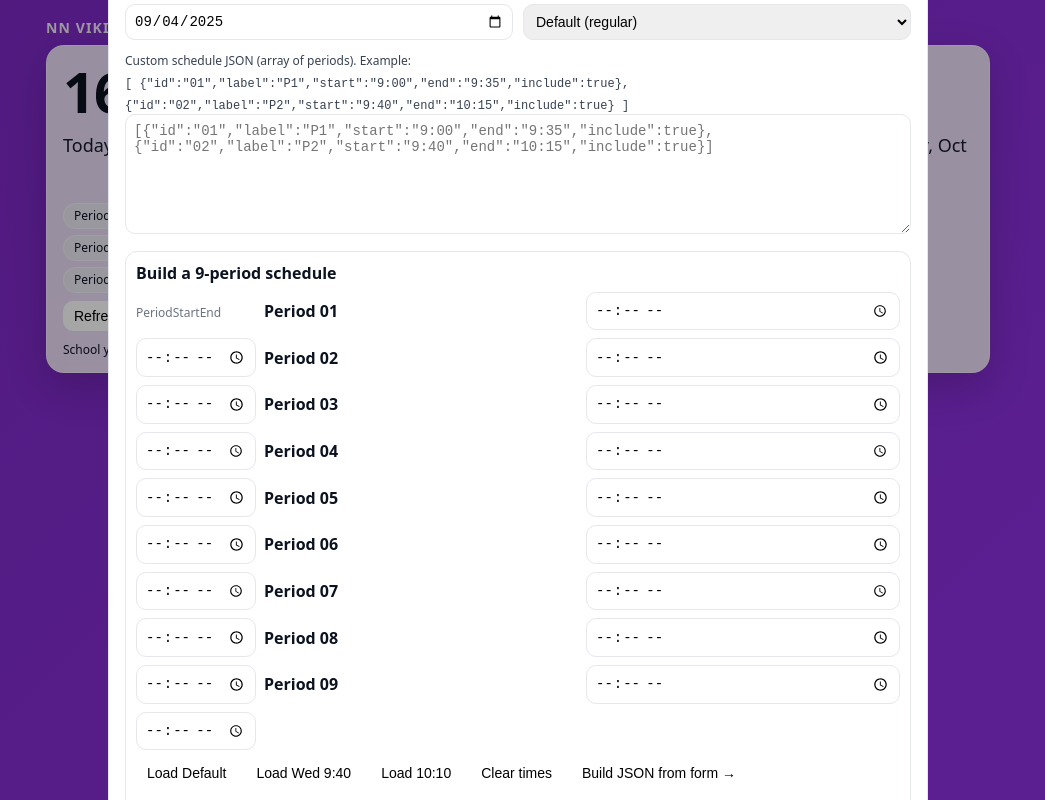
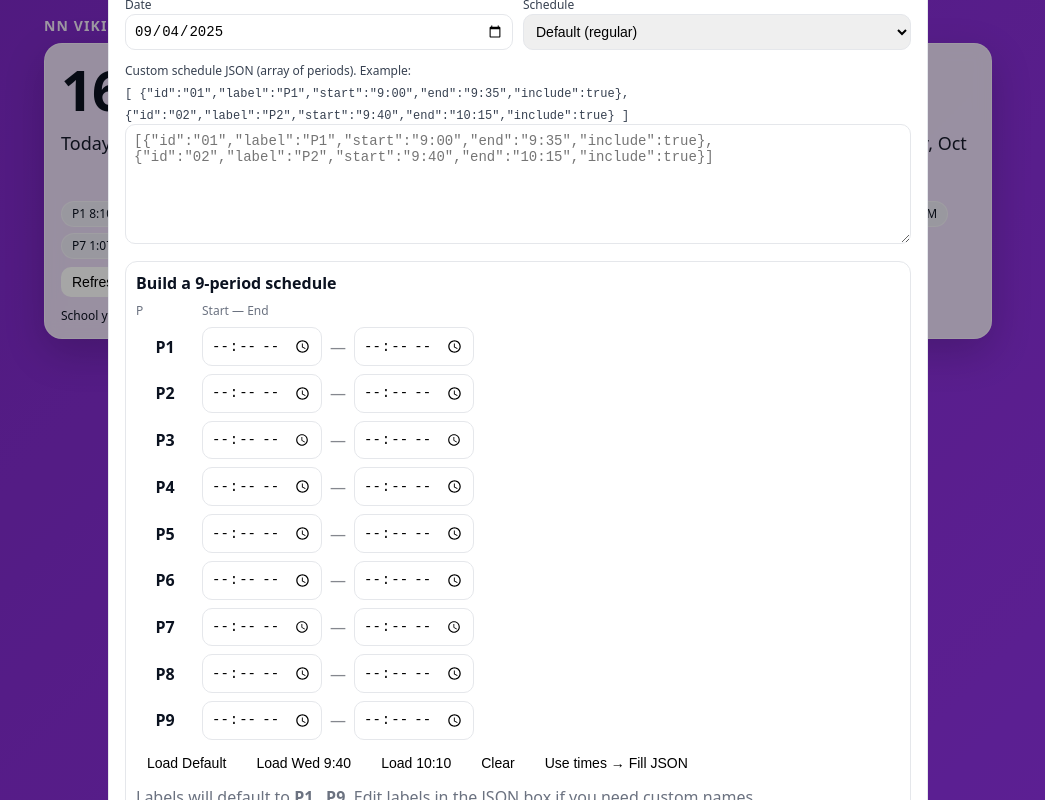
Before and after one commit to Shmar10/school-days-countdown, a plain HTML site: page v2/index.html in a window 1280 px wide. Both pictures are taken after a click on the button "⚙️ Settings". Shown: the whole page, without its empty margins (122-1167 px from the left). Drawn offline with Linux system fonts and the light colour scheme.

Commit message:
Update index.html

```diff
--- a/v2/index.html
+++ b/v2/index.html
@@ -21,14 +21,15 @@
       color:var(--fg);
     }
     @keyframes hue{0%{background-position:0% 50%}50%{background-position:100% 50%}100%{background-position:0% 50%}}
-    .wrap{max-width:980px;margin:0 auto;padding:18px}
+    .wrap{max-width:980px;margin:0 auto;padding:16px}
+    @media (max-width:480px){ .wrap{padding:12px} }
     .brand{color:#fff;letter-spacing:.08em;font-weight:800;text-transform:uppercase;margin:0 0 8px;opacity:.9;font-size:14px}
     .card{
       background:var(--card); backdrop-filter:blur(8px); -webkit-backdrop-filter:blur(8px);
       border:1px solid var(--border); border-radius:18px; box-shadow:0 14px 40px rgba(0,0,0,.18);
       padding:16px 16px 14px;
     }
-    h1{font-size:clamp(26px,6.2vw,56px);line-height:1.07;margin:0 0 6px;font-weight:900;letter-spacing:-.02em}
+    h1{font-size:clamp(24px,6.2vw,56px);line-height:1.07;margin:0 0 6px;font-weight:900;letter-spacing:-.02em}
     .sub{font-size:clamp(14px,2.6vw,18px);color:#0b1220;opacity:.95;line-height:1.25}
     .grid{display:grid;grid-template-columns:1fr 1fr;gap:10px;margin-top:6px}
     @media (max-width:780px){.grid{grid-template-columns:1fr}}
@@ -37,6 +38,9 @@
     .chip{background:var(--chip);color:var(--chipText);border-radius:999px;padding:6px 10px;border:1px solid var(--border);font-size:12px;line-height:1}
     .chip.past{background:var(--chipPast)}
     .chip.now{background:var(--chipNow);font-weight:700}
+    @media (max-width:480px){
+      .chip{font-size:11px;padding:5px 8px}
+    }
     .small{font-size:12px;margin-top:10px;color:#0b1220}
     .btns{display:flex;gap:8px;flex-wrap:wrap;margin-top:8px}
     button{font-size:14px;padding:6px 10px;border-radius:10px;border:1px solid var(--border);background:#fff;cursor:pointer}
@@ -53,13 +57,20 @@
     input,select,textarea{width:100%;padding:8px;border:1px solid #e5e7eb;border-radius:10px;font-size:14px}
     textarea{min-height:120px}
 
-    /* Form builder */
+    /* Compact 9-period builder */
     .builder{margin-top:12px;border:1px solid #e5e7eb;border-radius:12px;padding:10px}
     .builder h4{margin:0 0 8px}
-    .bgrid{display:grid;grid-template-columns:minmax(70px,120px) 1fr 1fr;gap:8px;align-items:center}
-    .bgrid > div{display:contents}
-    .bgrid .hdr{font-size:12px;color:#6b7280}
-    .bgrid input[type="time"]{min-width:120px}
+    .bgrid{display:grid;grid-template-columns:58px 1fr;gap:8px;align-items:center}
+    .bhead{display:contents}
+    .bhead div{font-size:12px;color:#6b7280}
+    .brow{display:contents}
+    .plabel{justify-self:center;font-weight:700}
+    .times{display:flex;align-items:center;gap:8px}
+    .times input[type="time"]{width:120px;min-width:110px}
+    .dash{opacity:.5}
+    @media (max-width:420px){
+      .times input[type="time"]{width:110px}
+    }
     .bbtns{display:flex;gap:8px;flex-wrap:wrap;margin-top:8px}
     .muted{color:#6b7280}
   </style>
@@ -123,21 +134,21 @@
         <textarea id="ovCustom" placeholder='[{"id":"01","label":"P1","start":"9:00","end":"9:35","include":true},{"id":"02","label":"P2","start":"9:40","end":"10:15","include":true}]'></textarea>
       </div>
 
-      <!-- Visual 9-period builder -->
+      <!-- Compact 9-period builder -->
       <div class="builder">
         <h4>Build a 9-period schedule</h4>
         <div class="bgrid" id="bgrid">
-          <div class="hdr">Period</div><div class="hdr">Start</div><div class="hdr">End</div>
+          <div class="bhead"><div>P</div><div>Start — End</div></div>
           <!-- rows injected by JS -->
         </div>
         <div class="bbtns">
           <button id="bLoadDefault">Load Default</button>
           <button id="bLoadWed">Load Wed 9:40</button>
           <button id="bLoad1010">Load 10:10</button>
-          <button id="bClear">Clear times</button>
-          <button id="bBuild">Build JSON from form →</button>
+          <button id="bClear">Clear</button>
+          <button id="bBuild">Use times → Fill JSON</button>
         </div>
-        <p class="muted" style="margin:8px 0 0">Tip: you can edit period labels in the JSON box above if you need “Block 1” etc.</p>
+        <p class="muted" style="margin:8px 0 0">Labels will default to <strong>P1</strong>…<strong>P9</strong>. Edit labels in the JSON box if you need custom names.</p>
       </div>
 
       <div class="btns" style="margin-top:10px">
@@ -168,38 +179,38 @@ const LAST_DAY  = new Date(2026, 4, 21); // May 21, 2026
    ===================== */
 const SCHEDULES = {
   DEFAULT: [
-    { id:"01", label:"Period 01", start:[8,10],  end:[8,52],  include:true },
-    { id:"02", label:"Period 02", start:[8,57],  end:[9,39],  include:true },
-    { id:"03", label:"Period 03", start:[9,44],  end:[10,26], include:true },
+    { id:"01", label:"P1", start:[8,10],  end:[8,52],  include:true },
+    { id:"02", label:"P2", start:[8,57],  end:[9,39],  include:true },
+    { id:"03", label:"P3", start:[9,44],  end:[10,26], include:true },
     { id:"HR", label:"Homeroom",  start:[10,31], end:[10,41], include:false },
-    { id:"04", label:"Period 04", start:[10,46], end:[11,28], include:true },
-    { id:"05", label:"Period 05", start:[11,33], end:[12,15], include:true },
-    { id:"06", label:"Period 06", start:[12,20], end:[13,2],  include:true },
-    { id:"07", label:"Period 07", start:[13,7],  end:[13,49], include:true },
-    { id:"08", label:"Period 08", start:[13,54], end:[14,36], include:true },
-    { id:"09", label:"Period 09", start:[14,41], end:[15,23], include:true }
+    { id:"04", label:"P4", start:[10,46], end:[11,28], include:true },
+    { id:"05", label:"P5", start:[11,33], end:[12,15], include:true },
+    { id:"06", label:"P6", start:[12,20], end:[13,2],  include:true },
+    { id:"07", label:"P7", start:[13,7],  end:[13,49], include:true },
+    { id:"08", label:"P8", start:[13,54], end:[14,36], include:true },
+    { id:"09", label:"P9", start:[14,41], end:[15,23], include:true }
   ],
   WED_LATE: [
-    { id:"01", label:"Period 01", start:[9,40],  end:[10,14], include:true },
-    { id:"02", label:"Period 02", start:[10,19], end:[10,52], include:true },
-    { id:"03", label:"Period 03", start:[10,57], end:[11,31], include:true },
-    { id:"04", label:"Period 04", start:[11,36], end:[12,10], include:true },
-    { id:"05", label:"Period 05", start:[12,15], end:[12,49], include:true },
-    { id:"06", label:"Period 06", start:[12,54], end:[13,28], include:true },
-    { id:"07", label:"Period 07", start:[13,33], end:[14,7],  include:true },
-    { id:"08", label:"Period 08", start:[14,12], end:[14,45], include:true },
-    { id:"09", label:"Period 09", start:[14,50], end:[15,23], include:true }
+    { id:"01", label:"P1", start:[9,40],  end:[10,14], include:true },
+    { id:"02", label:"P2", start:[10,19], end:[10,52], include:true },
+    { id:"03", label:"P3", start:[10,57], end:[11,31], include:true },
+    { id:"04", label:"P4", start:[11,36], end:[12,10], include:true },
+    { id:"05", label:"P5", start:[12,15], end:[12,49], include:true },
+    { id:"06", label:"P6", start:[12,54], end:[13,28], include:true },
+    { id:"07", label:"P7", start:[13,33], end:[14,7],  include:true },
+    { id:"08", label:"P8", start:[14,12], end:[14,45], include:true },
+    { id:"09", label:"P9", start:[14,50], end:[15,23], include:true }
   ],
   LATE_ARRIVAL_1010: [
-    { id:"01", label:"Period 01", start:[10,10], end:[10,41], include:true },
-    { id:"02", label:"Period 02", start:[10,46], end:[11,16], include:true },
-    { id:"03", label:"Period 03", start:[11,21], end:[11,51], include:true },
-    { id:"04", label:"Period 04", start:[11,56], end:[12,26], include:true },
-    { id:"05", label:"Period 05", start:[12,31], end:[13,2],  include:true },
-    { id:"06", label:"Period 06", start:[13,7],  end:[13,37], include:true },
-    { id:"07", label:"Period 07", start:[13,42], end:[14,12], include:true },
-    { id:"08", label:"Period 08", start:[14,17], end:[14,47], include:true },
-    { id:"09", label:"Period 09", start:[14,52], end:[15,23], include:true }
+    { id:"01", label:"P1", start:[10,10], end:[10,41], include:true },
+    { id:"02", label:"P2", start:[10,46], end:[11,16], include:true },
+    { id:"03", label:"P3", start:[11,21], end:[11,51], include:true },
+    { id:"04", label:"P4", start:[11,56], end:[12,26], include:true },
+    { id:"05", label:"P5", start:[12,31], end:[13,2],  include:true },
+    { id:"06", label:"P6", start:[13,7],  end:[13,37], include:true },
+    { id:"07", label:"P7", start:[13,42], end:[14,12], include:true },
+    { id:"08", label:"P8", start:[14,17], end:[14,47], include:true },
+    { id:"09", label:"P9", start:[14,52], end:[15,23], include:true }
   ]
 };
 
@@ -395,7 +406,9 @@ function render(){
     `School year: ${iso(FIRST_DAY).replace(/, \\d{4}$/,'')} — ${iso(LAST_DAY).replace(/^[A-Za-z]+, /,'')}`;
 }
 
-/* ===== Settings modal logic ===== */
+/* =====================
+   Settings modal logic
+   ===================== */
 const $ = s => document.querySelector(s);
 
 function openSettings(){
@@ -415,7 +428,6 @@ function refreshOvList(){
   if(keys.length===0){ list.innerHTML = '<span class="muted">No overrides saved.</span>'; return; }
   for(const k of keys){
     const pill = document.createElement('div');
-    pill.className = 'pill';
     pill.style.display = 'inline-flex';
     pill.style.alignItems = 'center';
     pill.style.gap = '6px';
@@ -453,19 +465,22 @@ document.getElementById('ovAdd').addEventListener('click', ()=>{
 });
 document.getElementById('ovClear').addEventListener('click', ()=>{ if(confirm('Clear ALL overrides on this device?')){ saveOverrides({}); refreshOvList(); render(); }});
 
-/* ===== Form builder (9 periods) ===== */
+/* ===== Form builder (compact, P1–P9) ===== */
 function buildFormRows(){
   const host = document.getElementById('bgrid');
-  // if already built, skip
-  if(host.querySelector('[data-row="01"]')) return;
+  // If rows already exist, skip
+  if(host.querySelector('.brow')) return;
   for (let i=1;i<=9;i++){
     const id = String(i).padStart(2,'0');
     const row = document.createElement('div');
-    row.setAttribute('data-row', id);
+    row.className = 'brow';
     row.innerHTML = `
-      <div><strong>Period ${id}</strong></div>
-      <div><input type="time" id="bStart${id}" required></div>
-      <div><input type="time" id="bEnd${id}" required></div>
+      <div class="plabel">P${i}</div>
+      <div class="times">
+        <input type="time" id="bStart${id}" step="60" placeholder="--:--">
+        <span class="dash">—</span>
+        <input type="time" id="bEnd${id}" step="60" placeholder="--:--">
+      </div>
     `;
     host.appendChild(row);
   }
@@ -499,8 +514,8 @@ function buildJsonFromForm(){
     const id = String(i).padStart(2,'0');
     const s = document.getElementById('bStart'+id)?.value || '';
     const e = document.getElementById('bEnd'+id)?.value || '';
-    if(!s || !e){ continue; } // allow partial; you can finish later
-    rows.push({ id, label:`Period ${id}`, start:s, end:e, include:true });
+    if(!s || !e){ continue; }
+    rows.push({ id, label:`P${i}`, start:s, end:e, include:true });
   }
   if(rows.length === 0){
     alert('Enter at least one start/end time.');
@@ -509,6 +524,7 @@ function buildJsonFromForm(){
   const box = document.getElementById('ovCustom');
   box.value = JSON.stringify(rows, null, 2);
   document.getElementById('ovKind').value = 'CUSTOM';
+  box.scrollIntoView({behavior:'smooth', block:'center'});
   box.focus();
 }
 
```
